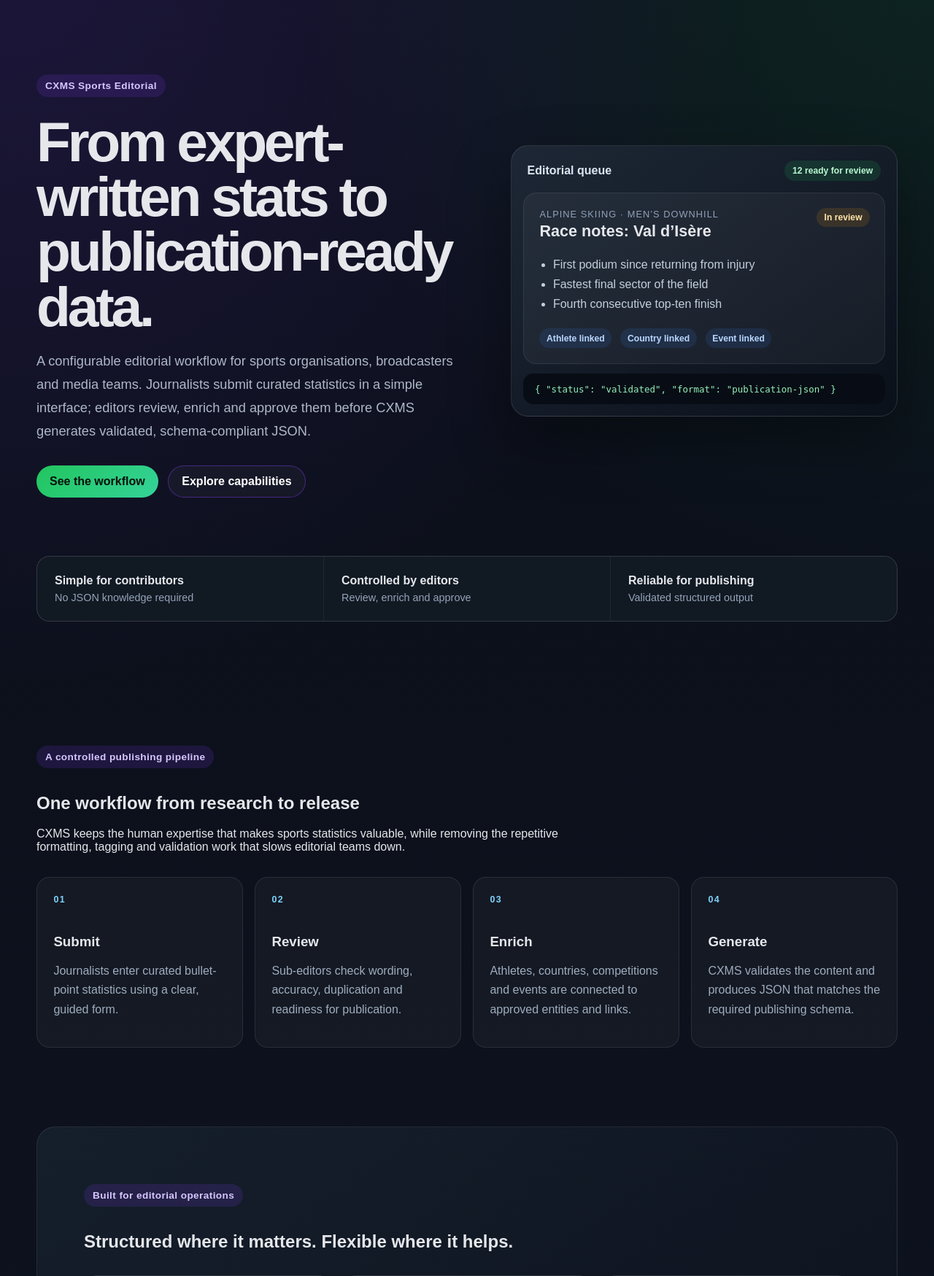
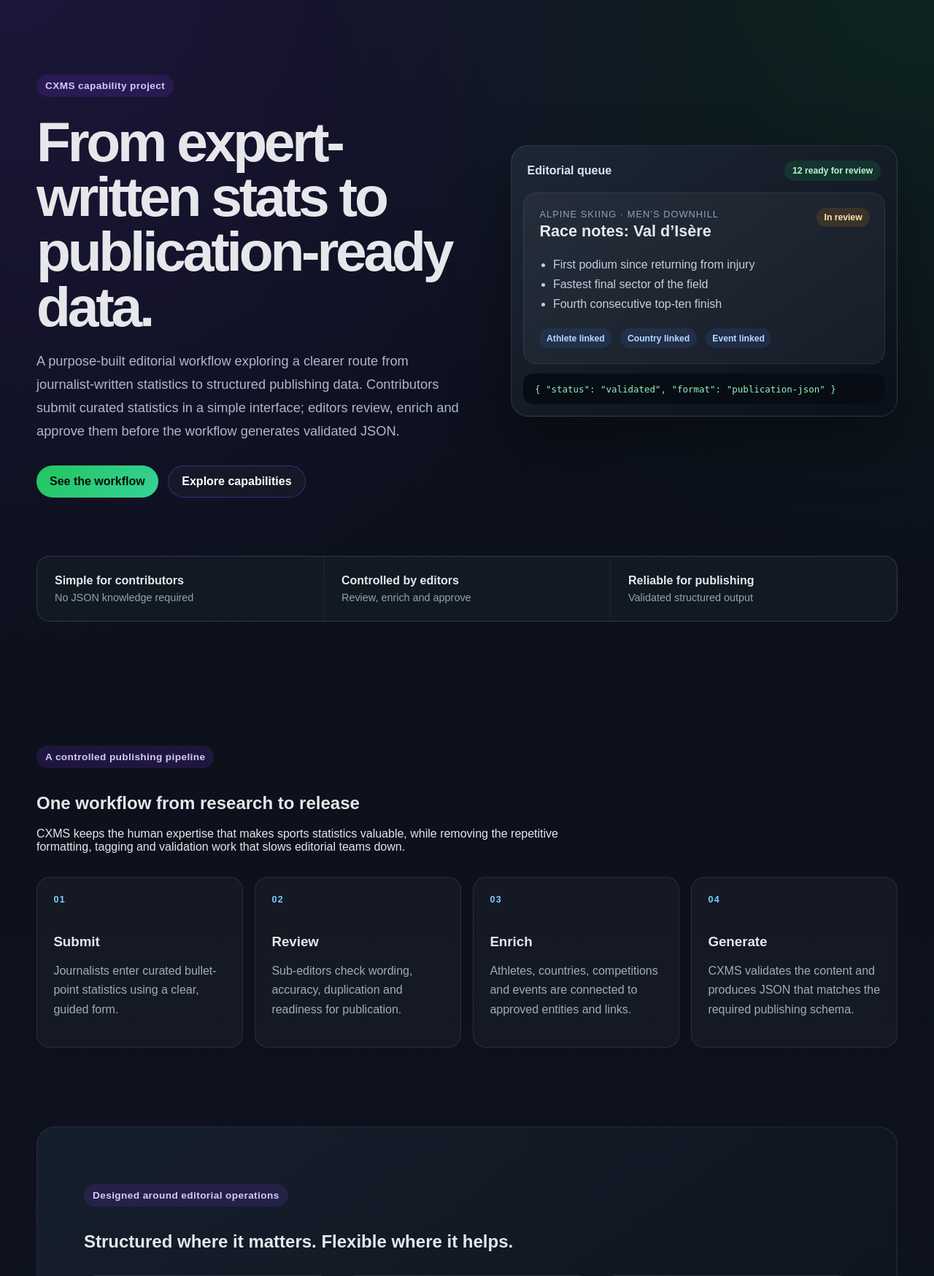
Before and after one commit to CasparRitchie/cxms, a Flask app: page /sports-editorial in a window 1280 px wide. Shown: the part 81-1830 px from the top of the page at 73% size. Run offline with Flask 3, Linux system fonts and the light colour scheme.

Commit message:
css updates v0.1

```diff
--- a/templates/sports-editorial.html
+++ b/templates/sports-editorial.html
@@ -3,19 +3,19 @@
 {% block title %}Sports Editorial Workflow | CXMS{% endblock %}
 
 {% block head_extra %}
-  <meta name="description" content="CXMS Sports Editorial turns journalist-written statistics into reviewed, enriched and schema-compliant publication data." />
+  <meta name="description" content="A CXMS capability project exploring how journalist-written statistics can become reviewed, enriched and schema-compliant publication data." />
   <link rel="stylesheet" href="{{ url_for('static', filename='css/sports-editorial.css') }}">
 {% endblock %}
 
 {% block content %}
 <section class="sports-hero">
   <div class="sports-hero__copy">
-    <p class="eyebrow">CXMS Sports Editorial</p>
+    <p class="eyebrow">CXMS capability project</p>
     <h1>From expert-written stats to publication-ready data.</h1>
     <p class="sports-hero__lead">
-      A configurable editorial workflow for sports organisations, broadcasters and media teams.
-      Journalists submit curated statistics in a simple interface; editors review, enrich and approve
-      them before CXMS generates validated, schema-compliant JSON.
+      A purpose-built editorial workflow exploring a clearer route from journalist-written statistics
+      to structured publishing data. Contributors submit curated statistics in a simple interface;
+      editors review, enrich and approve them before the workflow generates validated JSON.
     </p>
     <div class="sports-hero__actions">
       <a class="btn-primary" href="#workflow">See the workflow</a>
@@ -93,7 +93,7 @@
 
 <section id="capabilities" class="sports-section sports-section--panel">
   <div class="section-heading sports-section__heading">
-    <p class="eyebrow">Built for editorial operations</p>
+    <p class="eyebrow">Designed around editorial operations</p>
     <h2>Structured where it matters. Flexible where it helps.</h2>
   </div>
 
@@ -109,12 +109,12 @@
 
 <section class="sports-section sports-use-cases">
   <div class="sports-use-cases__copy">
-    <p class="eyebrow">A reusable CXMS product</p>
-    <h2>Designed for more than one tournament or client.</h2>
+    <p class="eyebrow">A custom capability project</p>
+    <h2>Built around a real editorial workflow.</h2>
     <p>
-      The underlying workflow can be configured for federations, rights holders, broadcasters,
-      publishers and specialist data teams. Each workspace can have its own users, editorial rules,
-      taxonomy, schemas and integrations without rebuilding the platform from scratch.
+      This project shows how a tailored workflow can connect people, editorial rules, reference data,
+      validation and publishing outputs. The underlying patterns may inform other complex workflow
+      projects, but this is not presented as an off-the-shelf product or service.
     </p>
   </div>
   <div class="use-case-list">
@@ -128,10 +128,10 @@
 </section>
 
 <section class="sports-cta">
-  <p class="eyebrow">CXMS Sports Editorial</p>
+  <p class="eyebrow">Project overview</p>
   <h2>Keep the expertise. Remove the publishing friction.</h2>
-  <p>A product concept currently being developed within the CXMS workflow platform.</p>
-  <a class="btn-primary" href="mailto:hello@cxms.fr">Discuss a workflow</a>
+  <p>An evolving capability project within CXMS, shared here to explain the thinking and workflow.</p>
+  <a class="btn-primary" href="#workflow">Review the workflow</a>
 </section>
 {% endblock %}
 
```
